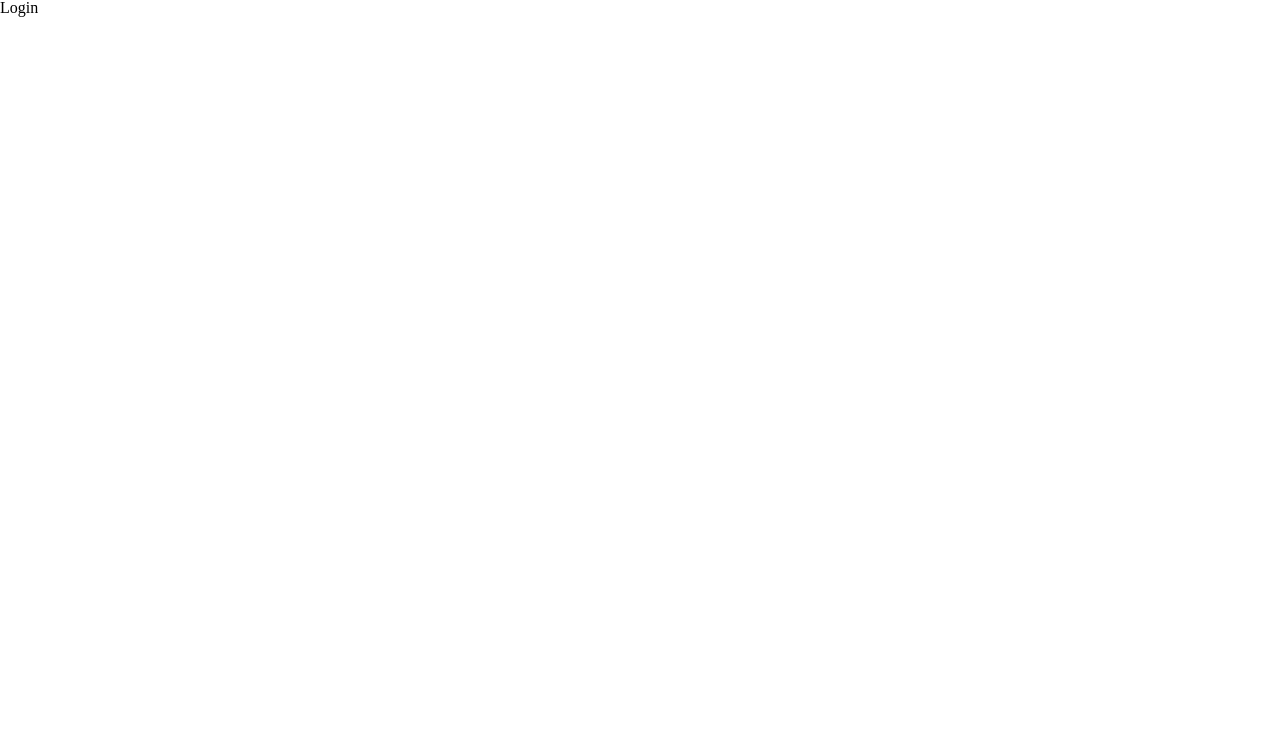
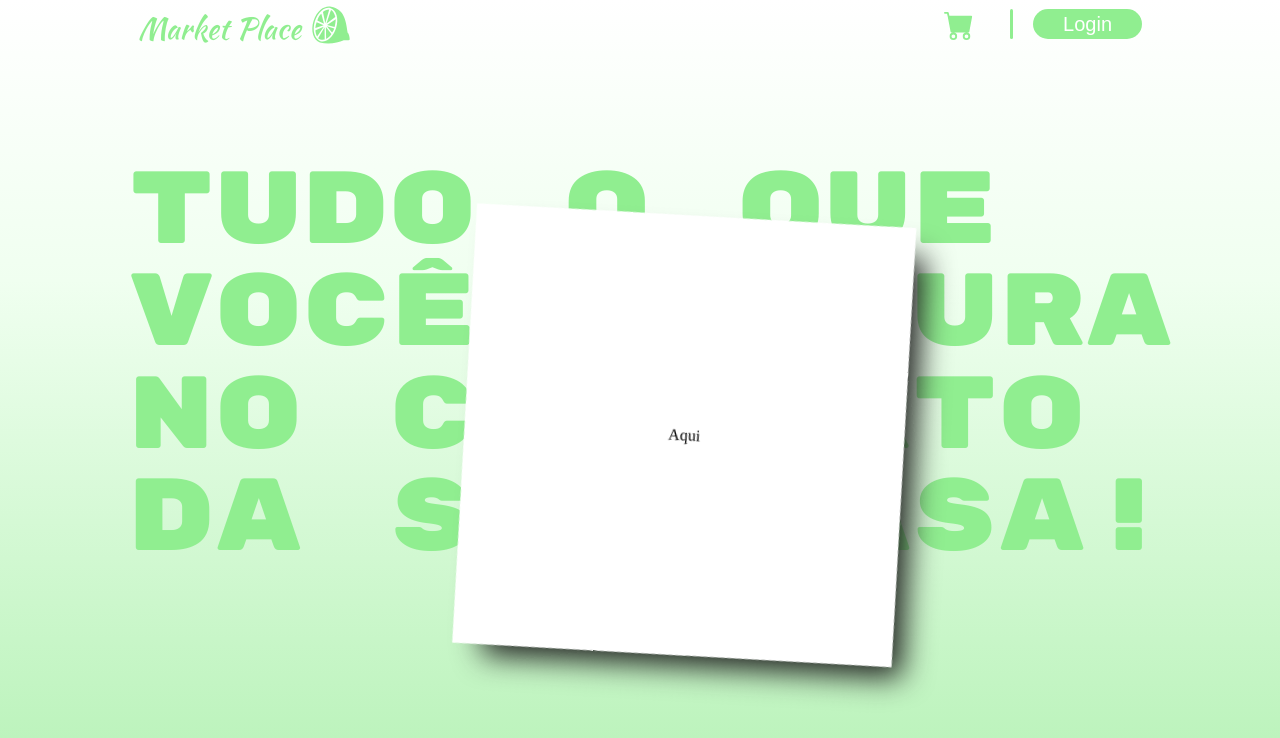
Before and after one commit to MarketPlacePortifolio/MarketPlaceholder-Front, a React (Create React App) app: page / in a window 1280 px wide. Shown: the top 738 px of the page. Built offline with nearby package versions, Linux system fonts and the light colour scheme.

Commit message:
feat: home layout done

```diff
--- a/public/index.html
+++ b/public/index.html
@@ -3,13 +3,17 @@
   <head>
     <meta charset="utf-8" />
     <link rel="icon" href="%PUBLIC_URL%/favicon.ico" />
+    <link rel="preconnect" href="https://fonts.googleapis.com">
+    <link rel="preconnect" href="https://fonts.gstatic.com" crossorigin>
+    <link href="https://fonts.googleapis.com/css2?family=Kaushan+Script&display=swap" rel="stylesheet">
+    <link href="https://fonts.googleapis.com/css2?family=Rubik+Mono+One&display=swap" rel="stylesheet">
     <meta name="viewport" content="width=device-width, initial-scale=1" />
     <meta name="theme-color" content="#000000" />
     <meta
       name="description"
       content="Alexandre Costa silva portifólio"
     />
-    <title>Portifólio RPG</title>
+    <title>Market Place</title>
   </head>
   <body>
     <noscript>You need to enable JavaScript to run this app.</noscript>
--- a/src/App.js
+++ b/src/App.js
@@ -7,8 +7,9 @@ import {
   Route,
   Navigate
 } from 'react-router-dom';
-import { Login } from './pages/Room';
 import { UserProvider } from './contexts/UserContext';
+import { Home } from './pages/Home';
+import { Login } from './pages/Login';
 
 function App() {
   return (
@@ -18,7 +19,8 @@ function App() {
       <UserProvider>
         <Router>
           <Routes>
-            <Route path="/" element={<Login />} />
+            <Route path="/" element={<Home/>} />
+            <Route path="/sign-in" element={<Login/>} />
             <Route index path="*" element={<Navigate to="/" />} />
           </Routes>
         </Router>
--- /dev/null
+++ b/src/components/Bar.js
@@ -0,0 +1,23 @@
+import { animated, useSpring } from '@react-spring/web';
+import React, { useState } from 'react';
+import styled from 'styled-components';
+
+export function Bar({ widthMax, hovered }) {
+  const { scale, color, width } = useSpring({
+    scale: hovered ? 1.2 : 1,
+    width: !hovered ? '0px' : widthMax,
+  });
+
+  return(
+    <animated.div
+      style={{
+        position: 'fixed',
+        bottom: '-10px',
+        width: width,
+        height: '2px',
+        background: '#90EE90',
+        borderRadius: '50px',
+      }}
+    />
+  );
+}
--- /dev/null
+++ b/src/components/Icons.js
@@ -0,0 +1,27 @@
+import { animated, useSpring } from '@react-spring/web';
+import React, { useState } from 'react';
+import styled from 'styled-components';
+import { Bar } from './Bar';
+
+export function Icons({ children }) {
+  const [ hovered, setHovered ] = useState(false);
+  const { scale, color } = useSpring({
+    scale: hovered ? 1.2 : 1,
+  });
+
+  return(
+    <>
+      <animated.button
+        onPointerOver = { () => setHovered(true) }
+        onPointerOut = { () => setHovered(false) }
+        style={{
+          color: '#90EE90',
+          transform: scale.to(s => `scale(${s})`),
+        }}
+      >
+        { children }
+        <Bar hovered={ hovered } widthMax={ '50px' } />
+      </animated.button>
+    </>
+  );
+}
--- /dev/null
+++ b/src/components/Logo.js
@@ -0,0 +1,45 @@
+import React, { useState } from 'react';
+import styled from 'styled-components';
+import { GiCutLemon } from 'react-icons/gi';
+import { animated, useSpring } from '@react-spring/web';
+import { Bar } from './Bar';
+
+export default function Logo({ size = 'small' }) {
+  const [ hovered, setHovered ] = useState(false);
+  const { scale } = useSpring({
+    scale: hovered ? 1.2 : 1,
+  });
+
+  return (
+    <LogoStyle
+      as={animated.div}
+      onPointerOver = { () => setHovered(true) }
+      onPointerOut = { () => setHovered(false) }
+      style={{
+        transform: scale.to(s => `scale(${s})`),
+      }}
+      size={size}
+    >
+      <h1>
+        Market Place
+      </h1>
+      <GiCutLemon size={ 40 } onClick={ () => navigate('/') }/>
+      <Bar hovered={ hovered } widthMax={ '210px' } />
+    </LogoStyle>
+  );
+}
+
+const LogoStyle = styled.div`
+  font-family: 'Kaushan Script', cursive;
+  display: flex;
+  align-items: center;
+  justify-content: center;
+
+  h1 {
+    margin-top: 6px;
+  }
+
+  * {
+    margin-left: 10px;
+  }
+`;
--- /dev/null
+++ b/src/components/Menu.js
@@ -0,0 +1,96 @@
+import { animated, useSpring } from '@react-spring/web';
+import React, { useState } from 'react';
+import styled from 'styled-components';
+import { BsFillCartFill } from 'react-icons/bs';
+import { Icons } from './Icons';
+import { useNavigate } from 'react-router-dom';
+import Logo from './Logo';
+
+export function Menu() {
+  const navigate = useNavigate();
+  const [ hovered, setHovered ] = useState(false);
+  const { scale } = useSpring({
+    scale: hovered ? 1.2 : 1,
+  });
+
+  return (
+    <MenuBar>
+      <Logo />
+
+      <div className='options' >
+        <Icons>
+          <BsFillCartFill size={ 30 } />
+        </Icons>
+
+        <div className='bar' />
+
+        <animated.button
+          className='login'
+          onPointerOver = { () => setHovered(true) }
+          onPointerOut = { () => setHovered(false) }
+          style={{
+            transform: scale.to(s => `scale(${s})`),
+          }}
+          onClick={ () => navigate('/sign-in') }
+        >
+          Login
+        </animated.button>
+      </div>
+    </MenuBar>
+  );
+}
+
+const MenuBar = styled.div`
+  position: fixed;
+  top: 0;
+  z-index: 2;
+  width: 80%;
+  height: 50px;
+  display: flex;
+  align-items: center;
+  justify-content: space-between;
+  padding: 0 10%;
+  color: #90EE90;
+  font-weight: 400;
+  font-size: 30px;
+  /* background-color: white;
+  box-shadow: white 2px 2px 1px, white 2px 4px 2px, white 2px 8px 4px; */
+
+  a {
+    color: #90EE90;
+    text-decoration: none;
+  }
+
+  button {
+    display: flex;
+    align-items: center;
+    justify-content: center;
+    border: none;
+    background: none;
+    font-size: 25px;
+  }
+
+  .login {
+    height: 30px;
+    padding: 0 30px;
+    border-radius: 50px;
+    font-size: 20px;
+    background-color: #90EE90;
+    color: white;
+  }
+
+  .bar {
+    width: 3px;
+    height: 30px;
+    background-color: #90EE90;
+    border-radius: 50px;
+  }
+
+  .options {
+    display: flex;
+
+    * {
+      margin: 0 10px;
+    }
+  }
+`;
--- /dev/null
+++ b/src/pages/Home.js
@@ -0,0 +1,141 @@
+import React from 'react';
+import { Menu } from '../components/Menu';
+import styled, { keyframes } from 'styled-components';
+import { useNavigate } from 'react-router-dom';
+
+export function Home() {
+  const navigate = useNavigate();
+
+  return(
+    <Wrapper>
+      <Menu />
+      <Rotate>
+        <Product
+          onClick={ () => navigate('/sign-in') }
+          className='product'
+          style={{
+            top: '10%',
+            left: '-10%',
+            rotate: '10deg',
+          }}
+        >
+          Aqui
+        </Product>
+
+        <Product
+          onClick={ () => navigate('/sign-in') }
+          className='product'
+          style={{
+            top: '-10%',
+            left: '60%',
+            rotate: '100deg',
+          }}
+        >
+          Aqui
+        </Product>
+        <Product
+          onClick={ () => navigate('/sign-in') }
+          className='product'
+          style={{
+            top: '60%',
+            right: '-10%',
+            rotate: '190deg',
+          }}
+        >
+          Aqui
+        </Product>
+        <Product
+          onClick={ () => navigate('/sign-in') }
+          className='product'
+          style={{
+            bottom: '-10%',
+            right: '60%',
+            rotate: '280deg',
+          }}
+        >
+          Aqui
+        </Product>
+      </Rotate>
+
+      <Slogan>
+        <h1>
+          Tudo o que você procura no conforto da sua casa!
+        </h1>
+      </Slogan>
+
+    </Wrapper>
+  );
+}
+
+const Wrapper = styled.div`
+  height: 100vh;
+  width: 100vw;
+  overflow: hidden;
+  background: rgb(255,255,255);
+  background: linear-gradient(180deg, rgba(255,255,255,1) 0%, rgba(240,255,240,1) 35%, #b6f2b6 100%);
+`;
+
+const Product = styled.div`
+  position: fixed;
+  width: 440px;
+  height: 440px;
+  background: white;
+  display: flex;
+  align-items: center;
+  justify-content: center;
+  box-shadow: rgb(30, 30, 30) 20px 20px 30px -10px;
+  z-index: 1;
+`;
+
+const rotate = keyframes`
+  0% {
+    transform: rotate(0deg);
+  }
+  12.5% {
+    transform: rotate(-90deg);
+  }
+  25% {
+    transform: rotate(-90deg);
+  }
+  37.5% {
+    transform: rotate(-180deg);
+  }
+  50% {
+    transform: rotate(-180deg);
+  }
+  62.5% {
+    transform: rotate(-270deg);
+  }
+  75% {
+    transform: rotate(-270deg);
+  }
+  87.5% {
+    transform: rotate(-360deg);
+  }
+  100% {
+    transform: rotate(-360deg);
+  }
+`;
+
+const Rotate = styled.div`
+  position: fixed;
+  left: 50%;
+  width: 1400px;
+  aspect-ratio: 1 / 1;
+  display: inline-block;
+  animation: ${rotate} 20s;
+  animation-delay: 5s;
+  animation-iteration-count: infinite;
+  animation-timing-function: ease-in-out;
+  z-index: 1;
+`;
+
+const Slogan = styled.div`
+  position: fixed;
+  top: 20%;
+  left: 10%;
+  z-index: 0;
+  font-family: 'Rubik Mono One', sans-serif;
+  font-size: 8vw;
+  color: #90EE90;
+`;
--- /dev/null
+++ b/src/pages/Login.js
@@ -0,0 +1,18 @@
+import React from 'react';
+import styled from 'styled-components';
+
+export function Login() {
+  return (
+    <Wrapper>
+      Login
+    </Wrapper>
+  );
+}
+
+const Wrapper = styled.div`
+  height: 100vh;
+  width: 100vw;
+  overflow: hidden;
+  background: rgb(255,255,255);
+  background: linear-gradient(180deg, rgba(255,255,255,1) 0%, rgba(240,255,240,1) 35%, #b6f2b6 100%);
+`;
--- a/src/pages/Room.js
+++ /dev/null
@@ -1,9 +0,0 @@
-import React from 'react';
-
-export function Login() {
-  return (
-    <>
-      Login
-    </>
-  );
-}
```
Also changed, not shown: package.json (+8 -0 lines), 1 other file (tests, documents, lock files or other folders).
